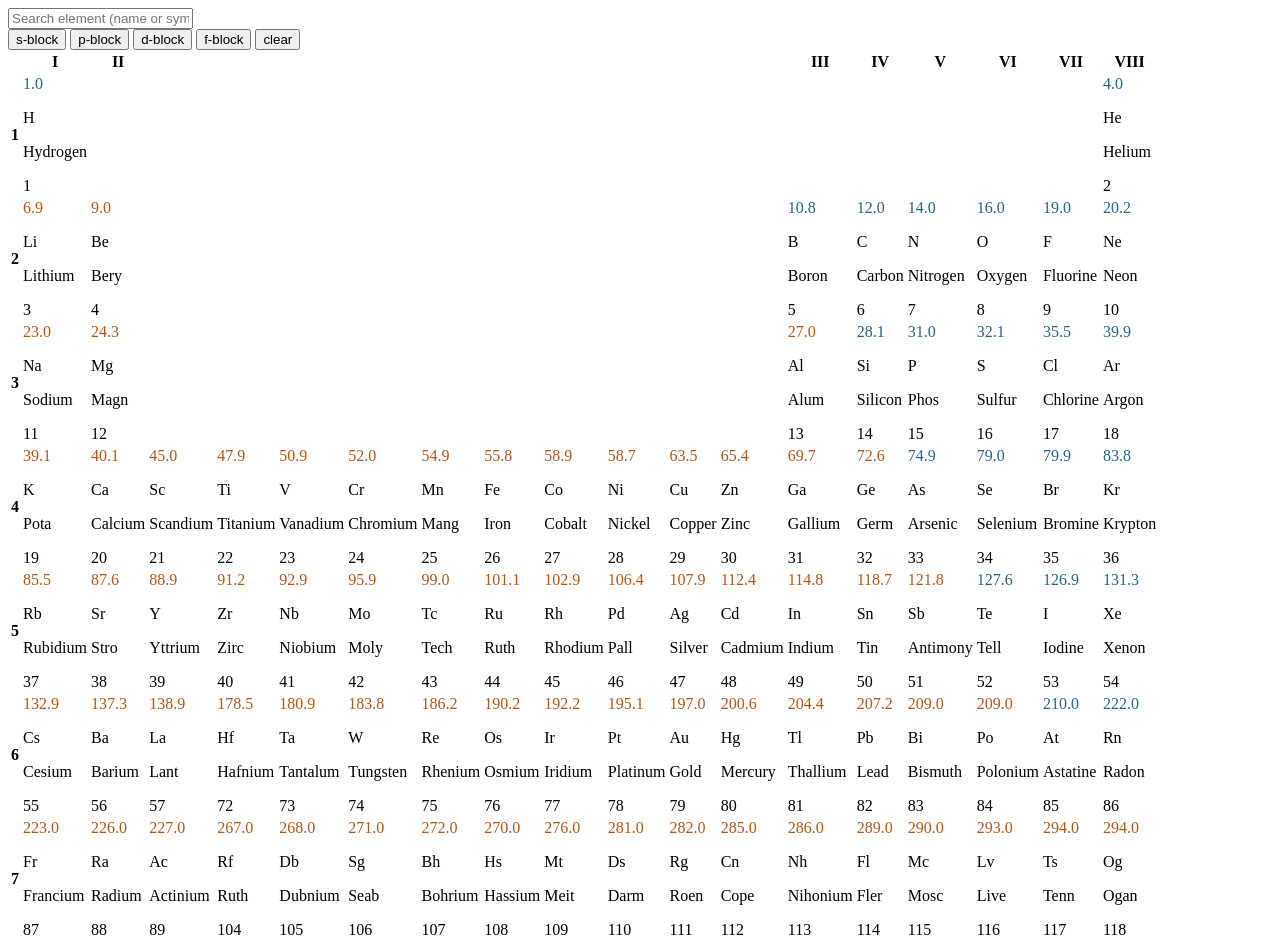
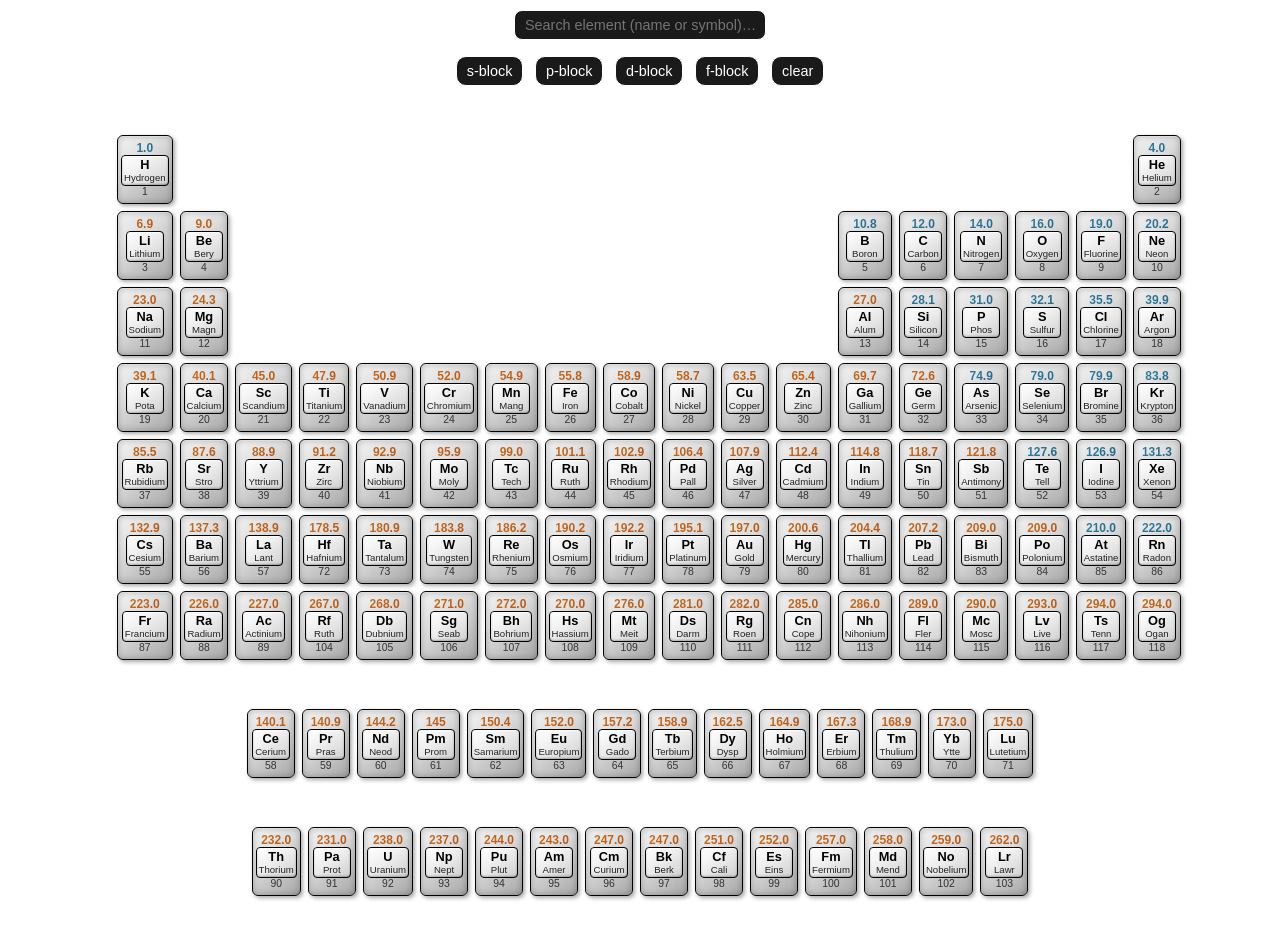
Before and after one commit to ganesteaches/periodic-table, a plain HTML site: page index.html in a window 1280 px wide. Shown: the top 943 px of the page. Drawn offline with Linux system fonts and the light colour scheme.

Commit message:
Update index.html

```diff
--- a/index.html
+++ b/index.html
@@ -4,14 +4,121 @@
 <meta charset="UTF-8">
 <title>Interactive Periodic Table – full 118 elements</title>
 <meta name="viewport" content="width=device-width,initial-scale=1">
+
+<!-- ========================================================= -->
+<!--                       CSS STYLING                         -->
+<!-- ========================================================= -->
 <style>
-/* [--- unchanged CSS — see previous message ---] */
+/* ===== basic layout ===== */
+body{margin:0;padding:10px;background:transparent;color:#fff;
+     font-family:Arial,Helvetica,sans-serif;font-size:13px;}
+h1{margin:0 0 .75rem;text-align:center;font-size:1.1rem;}
+
+/* ===== search bar ===== */
+.search-container{text-align:center;margin-bottom:1rem;}
+#element-search{
+  font-size:.9rem;padding:6px 10px;width:230px;
+  border-radius:8px;border:1px solid #fff;background:#1A1A1A;color:#fff;
+}
+
+/* ===== block buttons ===== */
+.block-buttons{text-align:center;margin-bottom:1rem;}
+.block-buttons button{
+  font-size:.9rem;padding:6px 10px;margin:0 4px;cursor:pointer;
+  background:#1A1A1A;color:#fff;border:1px solid #fff;
+  border-radius:10px;box-shadow:0 0 5px 2px rgba(255,255,255,.4);
+  transition:filter .3s ease;
+}
+.block-buttons button:hover{filter:brightness(120%);}
+
+/* ===== tables ===== */
+.table-container{max-width:none;overflow-x:visible;margin:0 auto 1rem;}
+table{border-collapse:separate;border-spacing:5px;margin:0 auto;}
+th{background:none;border:none;color:#fff;font-weight:normal;text-align:center;padding:2px;}
+th.group-header,th.period-label{font-size:1rem;cursor:pointer;transition:background-color .2s ease;}
+td{width:3rem;height:4rem;background:transparent;border:none;vertical-align:middle;text-align:center;}
+td.empty{background:transparent;}
+
+.sub-table-title{text-align:center;margin:.9rem 0 .3rem;font-size:.9rem;}
+
+/* ===== element block (3-D look) ===== */
+.element-block{
+  position:relative;
+  width:100%;
+  height:100%;
+  box-sizing:border-box;
+  border-radius:6px;
+  background:linear-gradient(145deg,#ececec 0%,#bababa 100%);
+  border:1px solid #000;
+  box-shadow:2px 2px 4px rgba(0,0,0,.35),
+             -2px -2px 4px rgba(255,255,255,.65),
+             inset 0 1px 0 rgba(255,255,255,.7);
+  display:flex;
+  flex-direction:column;
+  align-items:center;
+  justify-content:space-between;
+  padding:3px;
+  transition:transform .3s ease,box-shadow .3s ease,opacity .3s ease;
+}
+.element-block::before,
+.element-block::after{
+  content:'';position:absolute;inset:0;border-radius:inherit;pointer-events:none;
+}
+.element-block::before{
+  background:linear-gradient(130deg,
+              rgba(255,255,255,.32) 0%,
+              rgba(255,255,255,.05) 45%,
+              rgba(0,0,0,.07) 55%,
+              rgba(0,0,0,.28) 100%);
+  mix-blend-mode:overlay;
+}
+.element-block::after{box-shadow:inset 0 0 6px rgba(0,0,0,.25);}
+.element-block:hover{
+  transform:translateY(-4px) scale(1.06);
+  box-shadow:4px 6px 10px rgba(0,0,0,.45),
+             -2px -2px 6px rgba(255,255,255,.65),
+             inset 0 2px 0 rgba(255,255,255,.8);
+}
+
+.mass-num{font-size:.75rem;font-weight:bold;margin-top:2px;}
+.symbol-box{
+  background:linear-gradient(150deg,#ffffff 0%,#d7d7d7 100%);
+  border:1px solid #000;border-radius:4px;padding:2px;min-width:2rem;
+  box-shadow:inset 0 1px 0 rgba(255,255,255,.9),
+             inset 0 -1px 2px rgba(0,0,0,.25);
+}
+.symbol{font-size:.8rem;margin:0;line-height:1.1;font-weight:bold;color:#000;}
+.element-name{margin:0;font-size:.6rem;color:#000;opacity:.85;}
+.atomic-num{font-size:.65rem;color:#444;margin-bottom:3px;}
+
+/* ===== hover colour by block ===== */
+.element-block[data-spdf="s"]:hover{box-shadow:0 0 10px 4px rgba(255,255,0,.5);transform:translateY(-4px) scale(1.08);}
+.element-block[data-spdf="p"]:hover,
+.element-block[data-spdf="f"]:hover{box-shadow:0 0 10px 4px rgba(0,0,255,.5);transform:translateY(-4px) scale(1.08);}
+.element-block[data-spdf="d"]:hover{box-shadow:0 0 10px 4px rgba(255,0,0,.5);transform:translateY(-4px) scale(1.08);}
+
+/* ===== tooltip ===== */
+#tooltip{
+  position:absolute;pointer-events:none;z-index:9999;
+  background:rgba(34,34,34,.8);color:#fff;border:1px solid #444;
+  padding:5px 8px;border-radius:4px;font-size:.75rem;
+  opacity:0;transform:translate(-50%,-50%) scale(.8);
+  transition:opacity .2s ease,transform .2s ease;
+}
+#tooltip.show{opacity:1;transform:translate(-50%,-50%) scale(1);}
+
+/* ===== search highlight ===== */
+.search-highlight{
+  box-shadow:0 0 14px 6px rgba(255,165,0,.85)!important;
+  transform:translateY(-4px) scale(1.25)!important;
+  z-index:1;
+}
 </style>
 </head>
+
 <body>
 <div class="search-container">
-  <input id="element-search" type="text"
-         placeholder="Search element (name or symbol)…">
+  <input id="element-search" type="text" placeholder="Search element (name or symbol)…">
 </div>
 
 <div class="block-buttons">
@@ -32,10 +139,12 @@
 
 <div id="tooltip"></div>
 
-<!-- =============   JavaScript   ============= -->
+<!-- ========================================================= -->
+<!--                  JAVASCRIPT (ES-2015)                      -->
+<!-- ========================================================= -->
 <script>
 /* ---------- utilities ---------- */
-var tooltip   = document.getElementById("tooltip");
+var tooltip     = document.getElementById("tooltip");
 var activeBlock = null, mainTable;
 
 function toRoman(n){
@@ -56,9 +165,9 @@ function spdf(z,g){
        : "d";
 }
 
-/* ---------- element data (118) ---------- */
+/* ---------- full data (118) ---------- */
 var E = [
-/* — first 36 (H-Kr) — */
+/* — H → Kr — */
 {Z:1,sym:"H",name:"Hydrogen",mass:"1.0",g:1,p:1},
 {Z:2,sym:"He",name:"Helium",mass:"4.0",g:18,p:1},
 {Z:3,sym:"Li",name:"Lithium",mass:"6.9",g:1,p:2},
@@ -95,7 +204,7 @@ var E = [
 {Z:34,sym:"Se",name:"Selenium",mass:"79.0",g:16,p:4},
 {Z:35,sym:"Br",name:"Bromine",mass:"79.9",g:17,p:4},
 {Z:36,sym:"Kr",name:"Krypton",mass:"83.8",g:18,p:4},
-/* — 37–118 exactly as before … — */
+/* — Rb → Rn — */
 {Z:37,sym:"Rb",name:"Rubidium",mass:"85.5",g:1,p:5},
 {Z:38,sym:"Sr",name:"Strontium",mass:"87.6",g:2,p:5},
 {Z:39,sym:"Y",name:"Yttrium",mass:"88.9",g:3,p:5},
@@ -114,6 +223,7 @@ var E = [
 {Z:52,sym:"Te",name:"Tellurium",mass:"127.6",g:16,p:5},
 {Z:53,sym:"I",name:"Iodine",mass:"126.9",g:17,p:5},
 {Z:54,sym:"Xe",name:"Xenon",mass:"131.3",g:18,p:5},
+/* — Cs → Og — */
 {Z:55,sym:"Cs",name:"Cesium",mass:"132.9",g:1,p:6},
 {Z:56,sym:"Ba",name:"Barium",mass:"137.3",g:2,p:6},
 {Z:57,sym:"La",name:"Lanthanum",mass:"138.9",g:3,p:6},
@@ -218,11 +328,11 @@ function elementBlock(el){
   return blk;
 }
 
-/* ---------- build the three tables ---------- */
+/* ---------- table builders ---------- */
 function buildMain(){
   mainTable = document.getElementById("main-table");
 
-  /* column headers */
+  /* header row */
   var hdr = document.createElement("tr");
   hdr.appendChild(document.createElement("th"));
   for(var g=1; g<=18; g++){
@@ -266,15 +376,11 @@ function buildRow(list, tableId){
   document.getElementById(tableId).appendChild(row);
 }
 
-/* helpers for data search (IE-friendly) */
-function findByZ(z){
-  for(var i=0;i<E.length;i++) if(E[i].Z===z) return E[i];
-  return null;
-}
+/* helpers */
+function findByZ(z){ for(var i=0;i<E.length;i++) if(E[i].Z===z) return E[i]; }
 function findByPG(p,g){
   for(var i=0;i<E.length;i++)
     if(E[i].p===p && E[i].g===g) return E[i];
-  return null;
 }
 
 /* ---------- hover helpers ---------- */
@@ -335,23 +441,17 @@ function search(){
       b.style.opacity="0.2";
     }
   }
-  if(first){
-    first.scrollIntoView({block:"center",inline:"center",behavior:"smooth"});
-  }
+  if(first){ first.scrollIntoView({block:"center",inline:"center",behavior:"smooth"}); }
 }
 
 /* ---------- build on load ---------- */
 buildMain();
 buildRow(range(58,71),"lanthanide-table");   // 58…71 inclusive
-buildRow(range(90,103),"actinide-table");    // 90…103 inclusive
+buildRow(range(90,103),"actinide-table");   // 90…103 inclusive
 document.getElementById("element-search").addEventListener("input",search);
 
 /* small utility */
-function range(a,b){
-  var arr=[];
-  for(var i=a;i<=b;i++) arr.push(i);
-  return arr;
-}
+function range(a,b){ var arr=[]; for(var i=a;i<=b;i++) arr.push(i); return arr; }
 </script>
 </body>
 </html>
```
